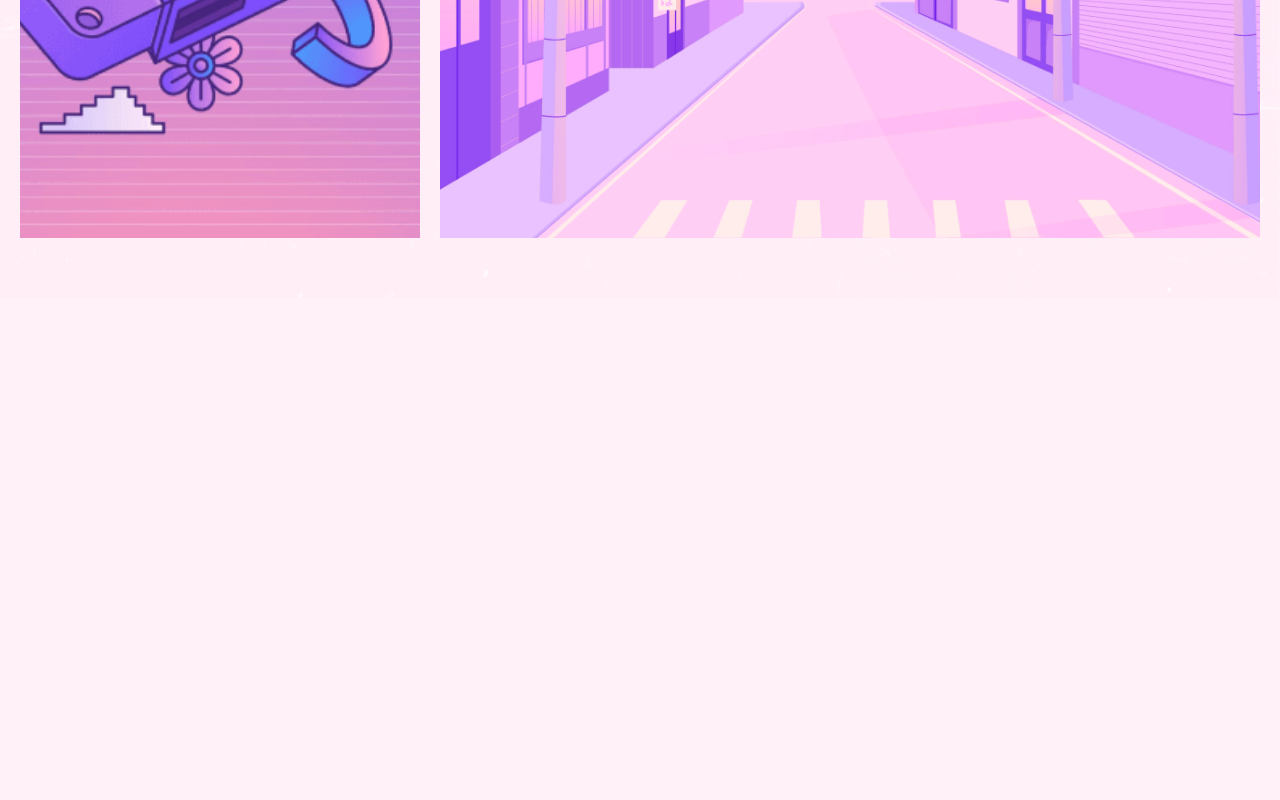
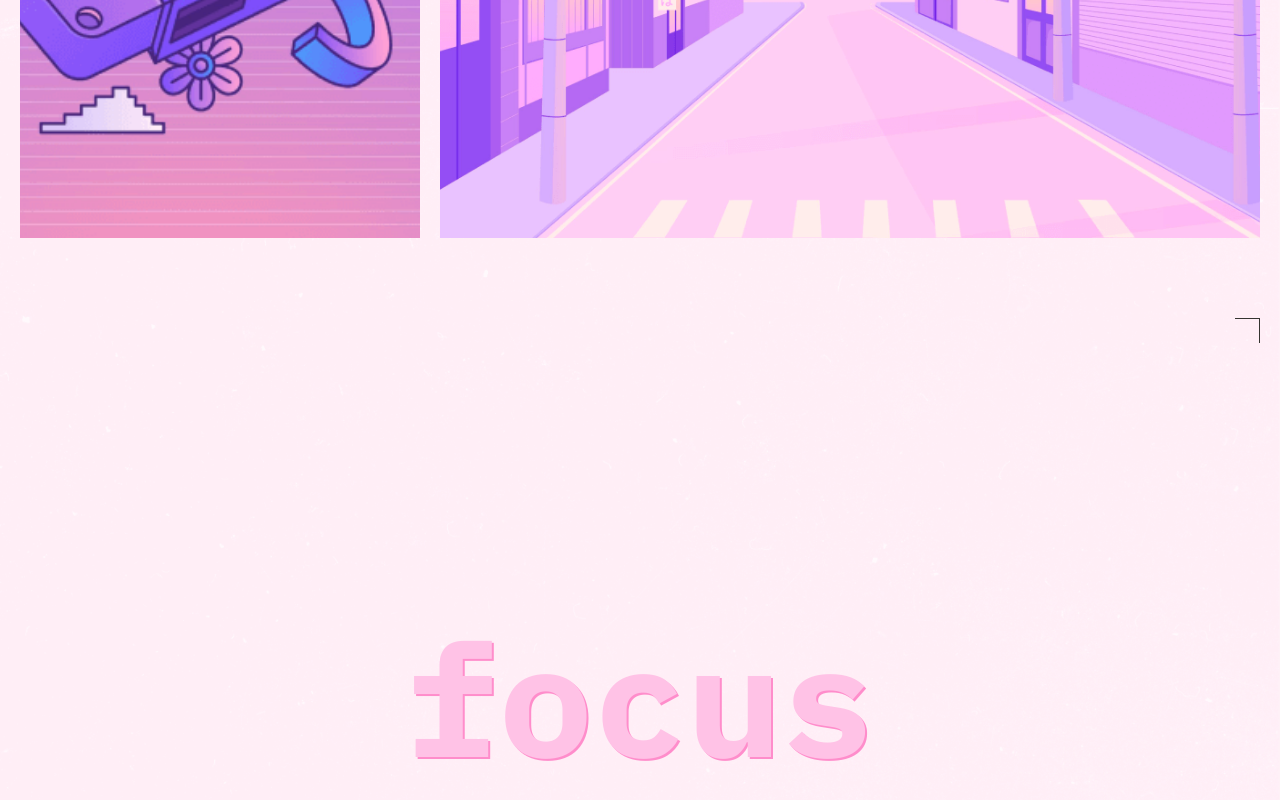
Before and after one commit to pukman11/slozhno-sosredotochitsya-ad, a plain HTML site: page index.html in a window 1280 px wide. Shown: the part 3891-4691 px from the top of the page. Before the commit the page ends 4189 px from the top, so only its background shows below. Drawn offline with Linux system fonts and the light colour scheme.

Commit message:
another try

```diff
--- a/index.html
+++ b/index.html
@@ -239,6 +239,8 @@
         </article>
       </section>
     </main>
-
+    <footer class="footer decorated-zone">
+      <h2 class="footer__title">focus</h2>
+    </footer>
   </body>
 </html>
```
